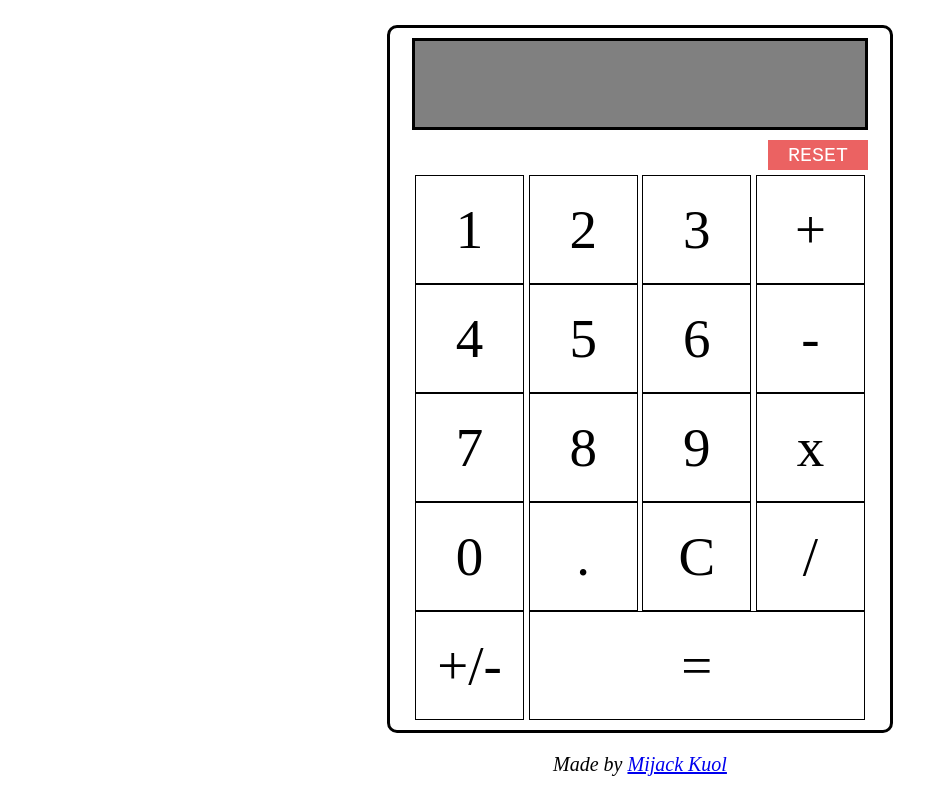
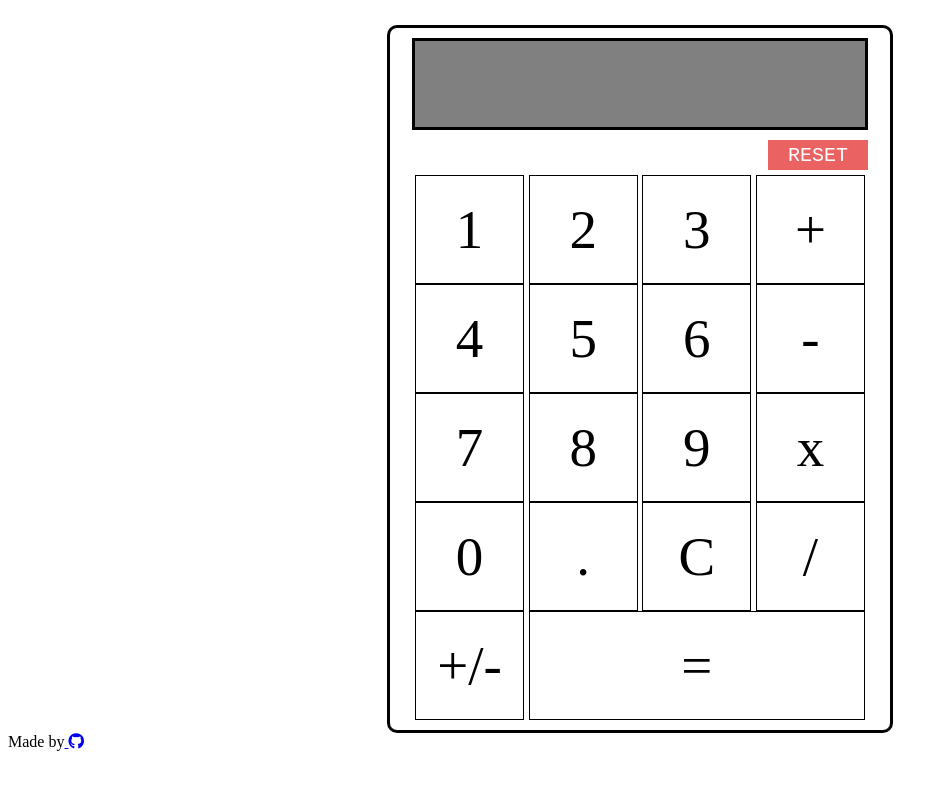
Before and after one commit to MijackK/Calculator, a plain HTML site: page index.html in a window 1280 px wide. Shown: the whole page, without its empty margins (0-947 px from the left). Drawn offline with Linux system fonts and the light colour scheme.

Commit message:
edited footer and added font awesome cdn

```diff
--- a/index.html
+++ b/index.html
@@ -3,6 +3,7 @@
     <head>
         <meta charset="UTF-8">
         <meta name="viewport" content="width=device-width, initial-scale=1">
+        <link rel="stylesheet" href="https://pro.fontawesome.com/releases/v5.10.0/css/all.css" integrity="sha384-AYmEC3Yw5cVb3ZcuHtOA93w35dYTsvhLPVnYs9eStHfGJvOvKxVfELGroGkvsg+p" crossorigin="anonymous"/>
         <link rel="stylesheet" href='style.css'>
         <script src='script.js' defer></script>
         <meta charset="UTF-8">
@@ -25,6 +26,10 @@
             <div class="calc-buttons" id="my-btns"></div>
         </div>
     </div>
-    <p>Made by <a href="https://github.com/MijackK/Calculator"> Mijack Kuol</a></p>
+    <footer>
+        Made by<a href="https://github.com/MijackK/Calculator" target="_blank"> <i class="fab fa-github"></i></a>
+
+    </footer>
+
     </body>
 </html>
```
